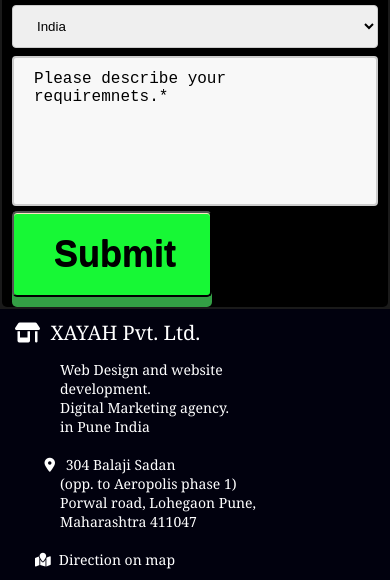
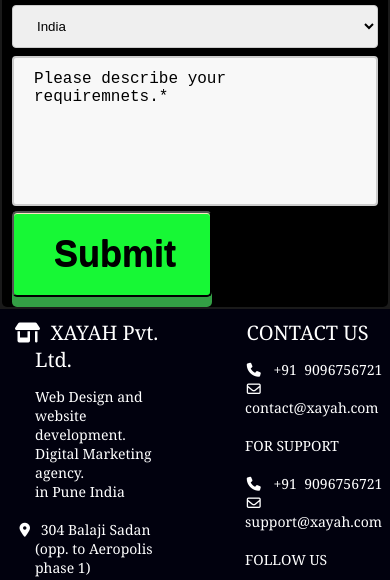
Before and after one commit to viju-webdeveloper/XAYAH, a plain HTML site: page index.html in a window 390 px wide. Shown: the part 11203-11783 px from the top of the page. Drawn offline with Linux system fonts and the light colour scheme.

Commit message:
update last

```diff
--- a/assets/css/style.css
+++ b/assets/css/style.css
@@ -7,7 +7,7 @@ body {
     width: 100vw;
     height: 100%;
     max-width: 1500px;
-    min-width: 370px;
+    min-width: 374px;
     margin: auto;
     font-family:Cambria, Cochin, Georgia, Times, 'Times New Roman', serif;
     background-color: #1A1A1A;
@@ -3003,7 +3003,7 @@ textarea {
 
     .sub-footer#follow{
       font-size: 14px;
-      margin-left: 10px;
+      margin-left: -15px;
     }
 
     footer .footer-contain header {
@@ -3011,7 +3011,7 @@ textarea {
     }
 
     .col .col-content{
-    min-width: 250px;
+    min-width: 170px;
     margin-top: 10px;
     justify-content: space-evenly;
   }
```
